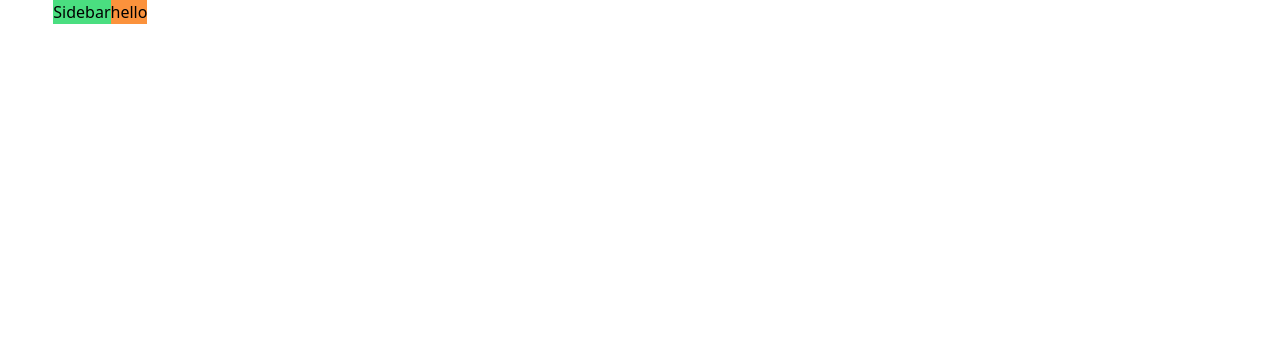
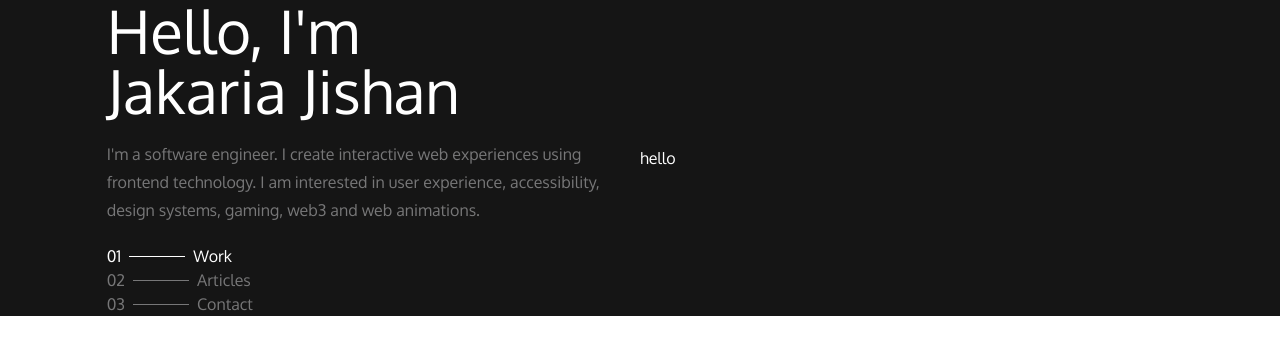
Before and after one commit to JakariaJishan/Portfolio2.1, a React (Create React App) app: page / in a window 1280 px wide. Shown: the top 354 px of the page. Built offline with nearby package versions, Linux system fonts and the light colour scheme.

Commit message:
Create header and active nav link

```diff
--- a/src/App.js
+++ b/src/App.js
@@ -3,10 +3,12 @@ import Home from "./components/home/Home";
 
 function App() {
   return (
-    <div>
-      <Routes>
-        <Route path="/" element={<Home />} />
-      </Routes>
+    <div className="bg-[#151515] text-white font-oxygen ">
+      <div className="w-5/6 mx-auto">
+        <Routes>
+          <Route path="/" element={<Home />} />
+        </Routes>
+      </div>
     </div>
   );
 }
--- a/src/components/home/Home.js
+++ b/src/components/home/Home.js
@@ -4,11 +4,9 @@ import { Sidebar } from "../sidebar/Sidebar";
 
 const Home = () => {
   return (
-    <div className=" w-11/12 mx-auto">
-      <div className="flex">
+    <div className="flex justify-between items-center">
         <Sidebar />
         <MainBar />
-      </div>
     </div>
   );
 };
--- a/src/components/mainHome/MainBar.js
+++ b/src/components/mainHome/MainBar.js
@@ -1,11 +1,7 @@
-import React from 'react'
+import React from "react";
 
 const MainBar = () => {
-  return (
-    <div className='bg-orange-400'>
-        hello
-    </div>
-  )
-}
+  return <div className=" w-full">hello</div>;
+};
 
-export default MainBar
+export default MainBar;
--- /dev/null
+++ b/src/components/sidebar/NavigateLink.js
@@ -0,0 +1,23 @@
+import React from "react";
+import { NavLink, useLocation } from "react-router-dom";
+
+const NavigateLink = ({ link }) => {
+    const location = useLocation()
+    const isActive = location.pathname === link.path
+  return (
+    <div>
+      <NavLink
+        to={link.path}
+        className={`${isActive? 'text-white':'text-[#777778]'}`}
+      >
+        <div className="flex items-center">
+          <p>{link.serial}</p>
+          <hr className={`mx-2 w-14 ${isActive ? 'bg-white' : 'bg-[#777778]'} border-0 h-px`} />
+          <p>{link.linkName}</p>
+        </div>
+      </NavLink>
+    </div>
+  );
+};
+
+export default NavigateLink;
--- a/src/components/sidebar/Sidebar.js
+++ b/src/components/sidebar/Sidebar.js
@@ -1,7 +1,41 @@
-import React from 'react'
+import React from "react";
+import NavigateLink from "./NavigateLink";
 
 export const Sidebar = () => {
+  const links = [
+    {
+      serial: "01",
+      linkName: "Work",
+      path:'/'
+    },
+    {
+      serial: "02",
+      linkName: "Articles",
+      path:'/articles'
+    },
+    {
+      serial: "03",
+      linkName: "Contact",
+      path:'/contact'
+    },
+  ];
   return (
-    <div className='bg-green-400'>Sidebar</div>
-  )
-}
+    <div className=" w-full">
+      <h1 className="text-6xl">
+        Hello, I'm <br /> Jakaria Jishan
+      </h1>
+      <p className="leading-7 my-5 text-[#777778]">
+        I'm a software engineer. I create interactive web experiences using
+        frontend technology. I am interested in user experience, accessibility,
+        design systems, gaming, web3 and web animations.
+      </p>
+      {links.map((link) => {
+        return (
+          <div key={link.serial} className="">
+            <NavigateLink link={link} />
+          </div>
+        );
+      })}
+    </div>
+  );
+};
--- a/src/index.css
+++ b/src/index.css
@@ -1,3 +1,4 @@
+@import url('https://fonts.googleapis.com/css2?family=Oxygen&display=swap');
 @tailwind base;
 @tailwind components;
 @tailwind utilities;
--- a/src/index.js
+++ b/src/index.js
@@ -9,7 +9,7 @@ const root = ReactDOM.createRoot(document.getElementById("root"));
 root.render(
   <React.StrictMode>
     <BrowserRouter>
-      <App />
+      <App/>
     </BrowserRouter>
   </React.StrictMode>
 );
--- a/tailwind.config.js
+++ b/tailwind.config.js
@@ -2,7 +2,11 @@
 module.exports = {
   content: ["./src/**/*.{js,jsx,ts,tsx}"],
   theme: {
-    extend: {},
+    extend: {
+      fontFamily: {
+        'oxygen': ['"Oxygen"', 'sans-serif'],
+      },
+    },
   },
   plugins: [],
 };
```
